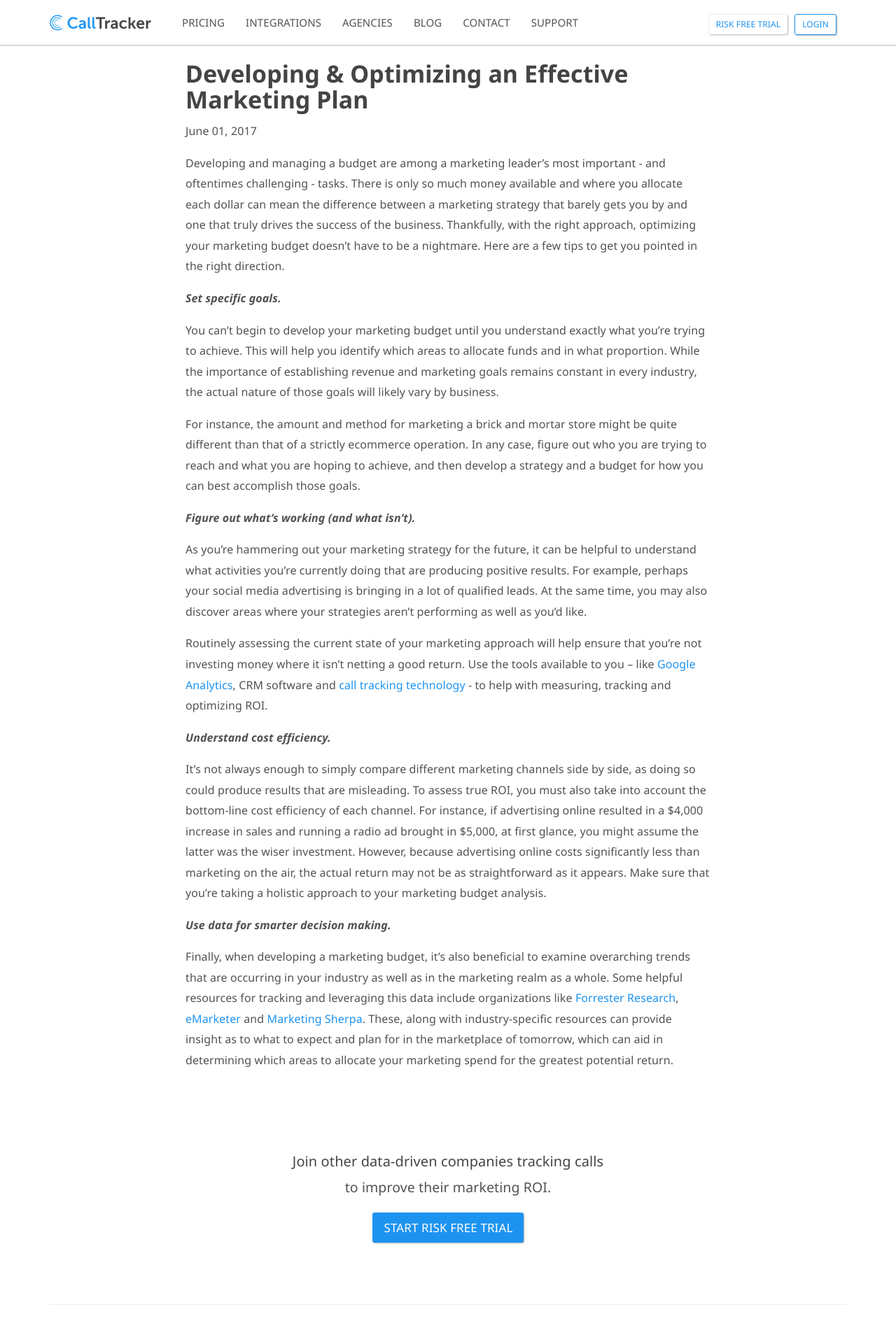
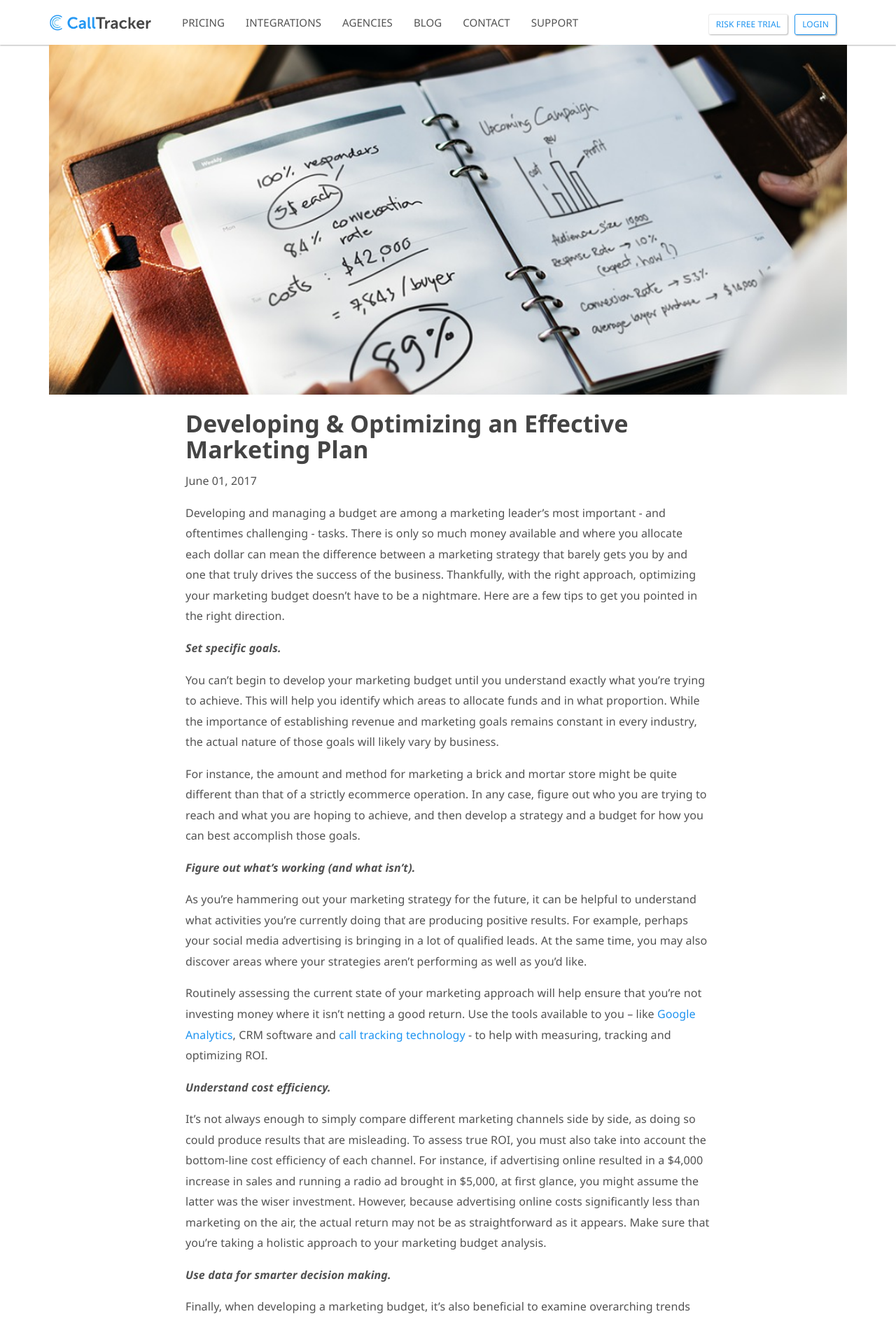
Before and after one commit to sumonst21/calltrackerio-site, a Jekyll site: the page built from _posts/2017-06-01-developing-and-optimizing-an-effective-marketing-plan.md, in a window 1280 px wide. Shown: the top 1888 px of the page at 70% size. Built offline with Jekyll 4.4.1, drawn with Linux system fonts in a browser that asks for light colours; comment, search, counter and statistics services are not loaded.

Commit message:
add blog post image

```diff
--- a/_posts/2017-06-01-developing-and-optimizing-an-effective-marketing-plan.md
+++ b/_posts/2017-06-01-developing-and-optimizing-an-effective-marketing-plan.md
@@ -6,7 +6,7 @@ categories:
 layout: post
 author:
 category: 'marketing'
-image: ''
+image: '/images/posts/developing-and-optimizing-an-effective-marketing-plan.png'
 excerpt: 'Developing and managing a budget are among a marketing leader’s most important - and oftentimes challenging - tasks.'
 ---
 Developing and managing a budget are among a marketing leader’s most important - and oftentimes challenging - tasks. There is only so much money available and where you allocate each dollar can mean the difference between a marketing strategy that barely gets you by and one that truly drives the success of the business. Thankfully, with the right approach, optimizing your marketing budget doesn’t have to be a nightmare. Here are a few tips to get you pointed in the right direction.
```
Also changed, not shown: images/posts/developing-and-optimizing-an-effective-marketing-plan.png (added).
